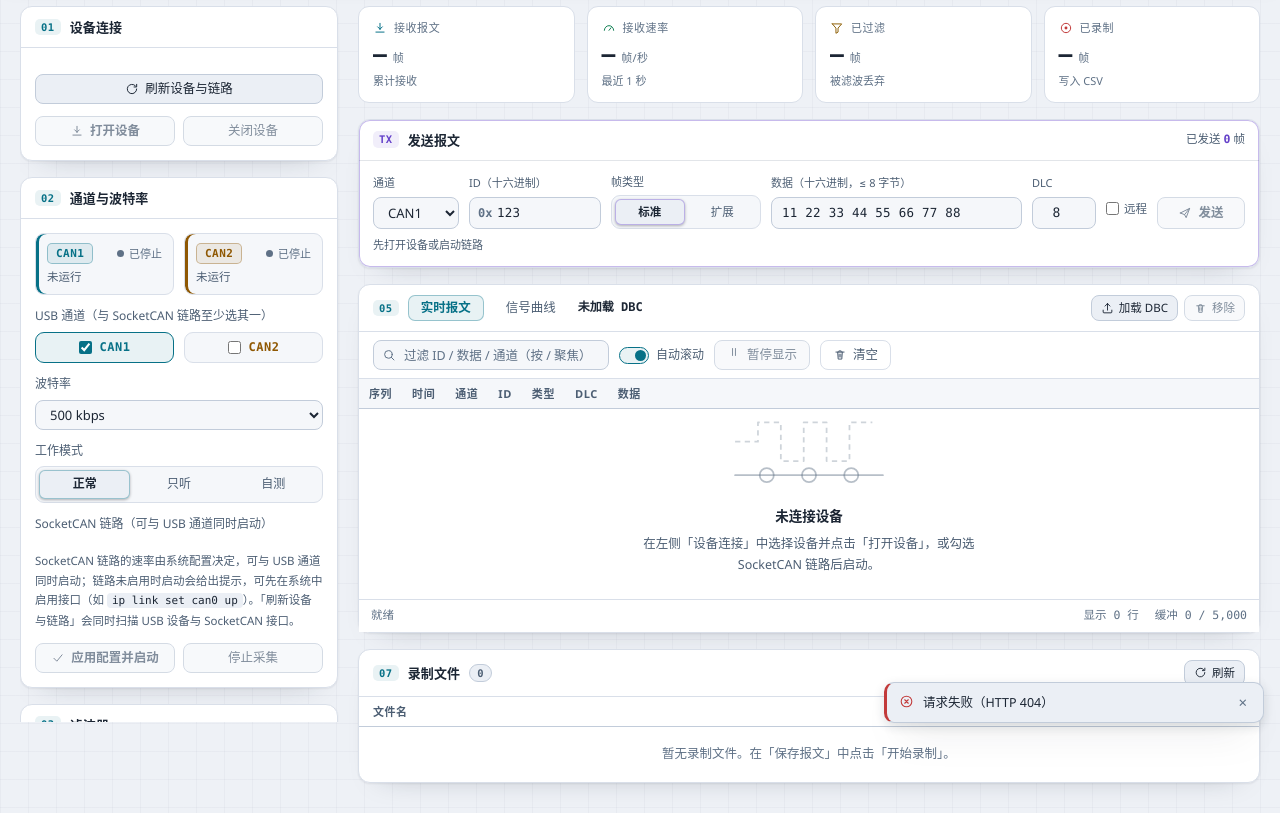
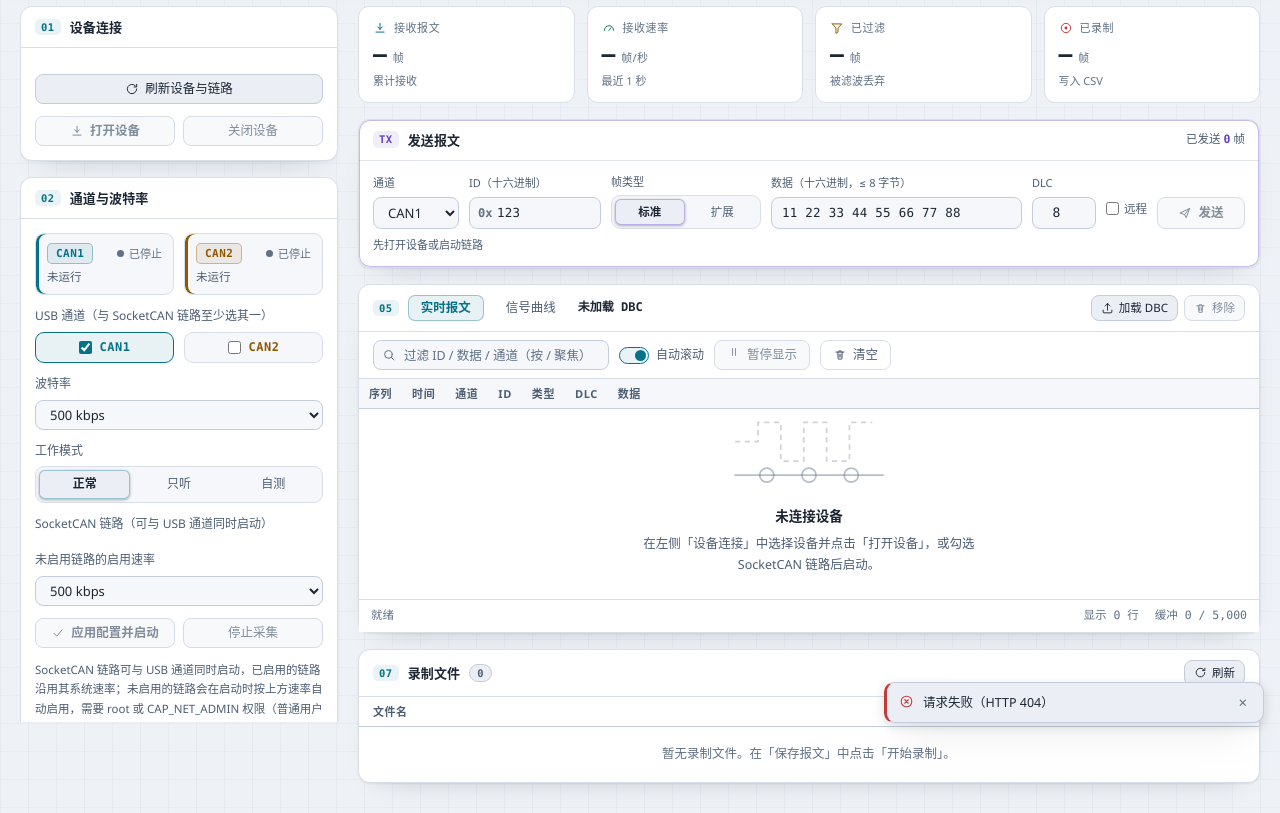
Before and after one commit to RawFried/can-tools, a website: page web/index.html in a window 1280 px wide. Shown: the part 61-874 px from the top of the page. Drawn offline with Linux system fonts and the light colour scheme; no server answers.

Commit message:
feat(web): set the SocketCAN enable bitrate in the panel
- add a 500 kbps enable-rate selector to the link section and submit it
  as socketcan_bitrate
- explain that down links are brought up automatically and that this
  needs root or CAP_NET_ADMIN
- rebuild web/app.js

```diff
--- a/web/app.js
+++ b/web/app.js
@@ -45,6 +45,7 @@
     scanList: byId("scanList"),
     scanEmpty: byId("scanEmpty"),
     scanStates: byId("scanStates"),
+    scanBitrate: byId("scanBitrate"),
     /* 滤波器 */
     filterRangeList: byId("filterRangeList"),
     filterEmpty: byId("filterEmpty"),
@@ -1579,6 +1580,8 @@
       return null;
     }
     const baud = asBaud(els.baudSelect.value) ?? "500k";
+    const rawBitrate = Number(els.scanBitrate.value);
+    const socketcan_bitrate = Number.isFinite(rawBitrate) && rawBitrate >= 1e3 && rawBitrate <= 1e6 ? rawBitrate : 5e5;
     const checked = document.querySelector('input[name="mode"]:checked');
     const mode = checked ? asMode(checked.value) ?? "normal" : "normal";
     const software_filters = collectRanges();
@@ -1589,7 +1592,8 @@
       mode,
       filter: deriveAcceptanceFilter(software_filters),
       software_filters,
-      socketcan
+      socketcan,
+      socketcan_bitrate
     };
   }
   function renderHwPrefilter(st) {
--- a/web/index.html
+++ b/web/index.html
@@ -124,7 +124,20 @@
           <div class="scan-list" id="scanList" role="group" aria-labelledby="lb-scan"></div>
           <div class="scan-empty" id="scanEmpty" hidden>未发现 SocketCAN 接口（需在系统中先创建 canX）</div>
         </div>
-        <p class="hint">SocketCAN 链路的速率由系统配置决定，可与 USB 通道同时启动；链路未启用时启动会给出提示，可先在系统中启用接口（如 <code>ip link set can0 up</code>）。「刷新设备与链路」会同时扫描 USB 设备与 SocketCAN 接口。</p>
+        <div class="field">
+          <label class="field-label" for="scanBitrate" id="lb-scan-bitrate">未启用链路的启用速率</label>
+          <select class="input" id="scanBitrate">
+            <option value="10000">10 kbps</option>
+            <option value="20000">20 kbps</option>
+            <option value="50000">50 kbps</option>
+            <option value="100000">100 kbps</option>
+            <option value="125000">125 kbps</option>
+            <option value="250000">250 kbps</option>
+            <option value="500000" selected>500 kbps</option>
+            <option value="800000">800 kbps</option>
+            <option value="1000000">1000 kbps</option>
+          </select>
+        </div>
         <div class="btn-row">
           <button class="btn btn-primary" id="btnApplyConfig" type="button" disabled>
             <svg width="14" height="14" viewBox="0 0 24 24" fill="none" stroke="currentColor" stroke-width="1.7" stroke-linecap="round" stroke-linejoin="round" aria-hidden="true"><path d="M5 12.5 10 17.5 19 6.5"/></svg>
@@ -132,6 +145,7 @@
           </button>
           <button class="btn" id="btnStopChannels" type="button" disabled><span>停止采集</span></button>
         </div>
+        <p class="hint">SocketCAN 链路可与 USB 通道同时启动，已启用的链路沿用其系统速率；未启用的链路会在启动时按上方速率自动启用，需要 root 或 CAP_NET_ADMIN 权限（普通用户仍可使用已启用的链路），失败时页面会给出提示。「刷新设备与链路」会同时扫描 USB 设备与 SocketCAN 接口。</p>
       </div>
     </section>
 
--- a/web/src/dom.ts
+++ b/web/src/dom.ts
@@ -51,6 +51,7 @@ export const els = {
   scanList: byId<HTMLElement>('scanList'),
   scanEmpty: byId<HTMLElement>('scanEmpty'),
   scanStates: byId<HTMLElement>('scanStates'),
+  scanBitrate: byId<HTMLSelectElement>('scanBitrate'),
 
   /* 滤波器 */
   filterRangeList: byId<HTMLElement>('filterRangeList'),
--- a/web/src/types.ts
+++ b/web/src/types.ts
@@ -132,6 +132,8 @@ export interface ConfigBody {
   software_filters: SoftwareFilterDto[];
   /** 要启动/重启的 SocketCAN 接口名；channels 与 socketcan 不可同时为空。 */
   socketcan: string[];
+  /** 启动 SocketCAN 链路时使用的速率（bps，1000–1000000，默认 500000）。 */
+  socketcan_bitrate: number;
 }
 
 /** POST /api/send 请求体 */
```
Also changed, not shown: web/src/filters.ts (+7 -0 lines).
